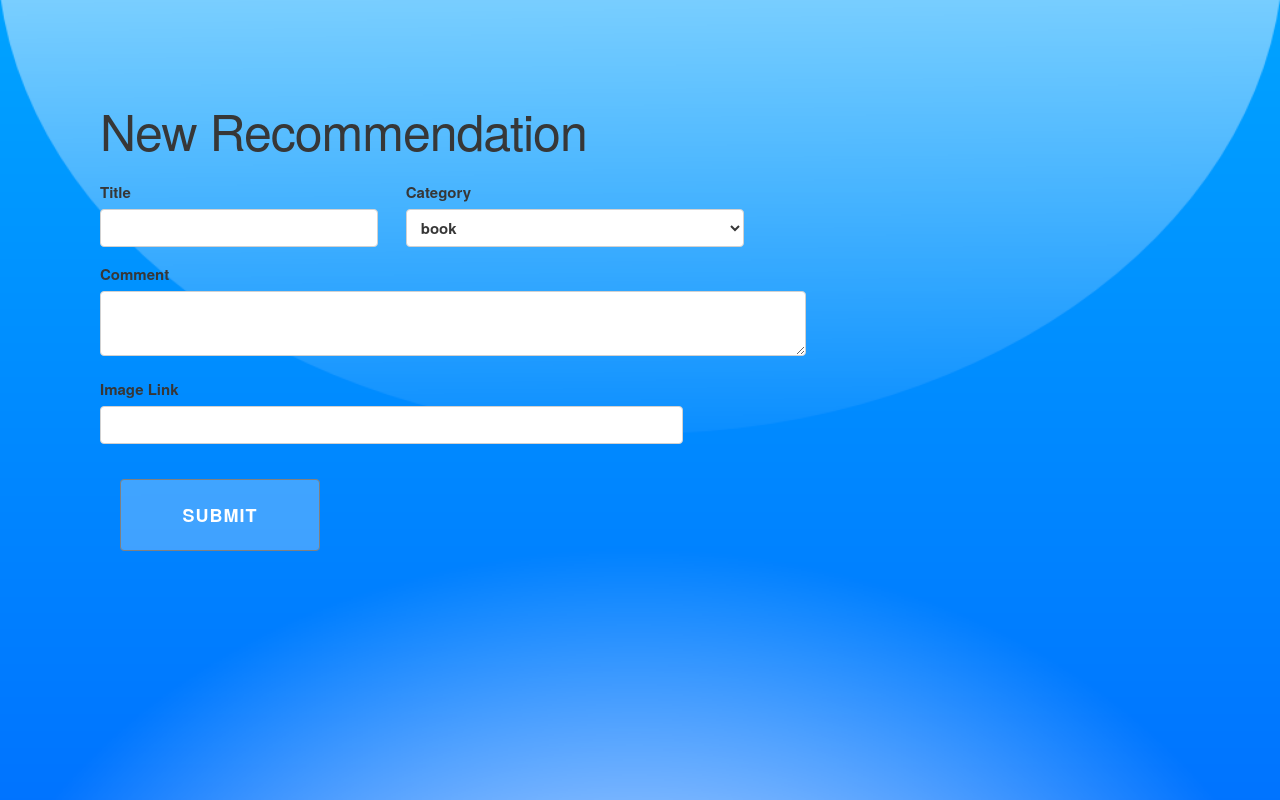
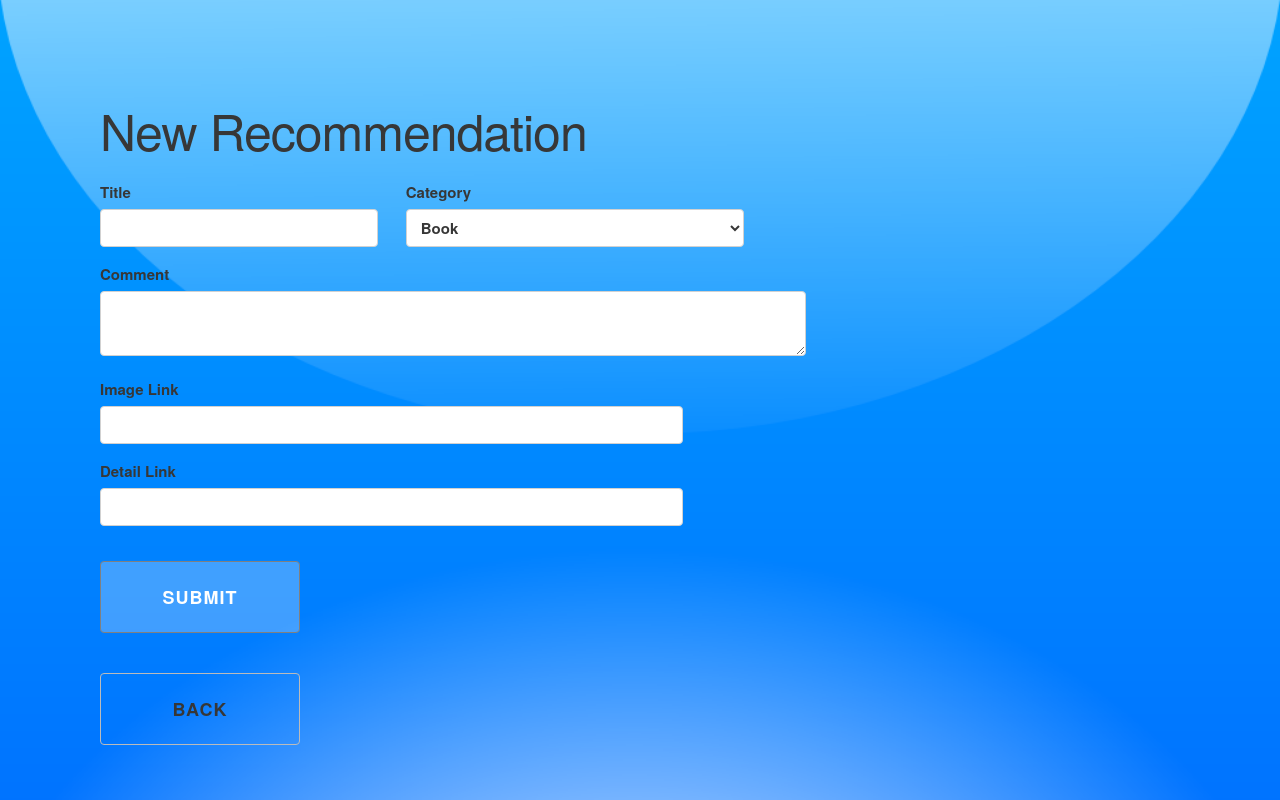
Before and after one commit to KentShikama/double-space, a Django app: page /recommendation/post/ in a window 1280 px wide. Run offline with Django 3.2, Linux system fonts and the light colour scheme; data comes from the database, SQL or seed files in the repository; parts of the project's set-up code (start-up, migrations or seed data) failed here and were passed over.

Commit message:
fix migration problems

```diff
--- a/recommendation/templates/base.html
+++ b/recommendation/templates/base.html
@@ -33,7 +33,5 @@
 <body>
   {% block bodyblock %}
   {% endblock %}
-
-
   <br>
 </body>
--- a/recommendation/templates/index.html
+++ b/recommendation/templates/index.html
@@ -11,6 +11,7 @@
 img {padding:10px;}
 .button-primary {width:40%;margin-left:20%;margin-bottom: 50px}
 .details {color: grey}
+.detail_link {color:rgb(10,10,10);}
 .offscreen {
   position: absolute;
   top: -30em;
@@ -39,7 +40,8 @@
 <span class="category">{{thread.category | upper}}</span>  | <span class="author">{{thread.poster.username}}</span> | <span class="time">{{thread.date}}</span><br>
 <a href="javascript:void()" class="details">Details</a>
 <p class="comment">{{thread.comment}}</p><br>
-{% if thread.image_link %} <img src="{{thread.image_link}}" class="image"> {% endif %} </li>
+{% if thread.image_link %} <img src="{{thread.image_link}}" class="image"> {% endif %}<br>
+{% if thread.detail_link %} <a href="{{thread.detail_link}}" class="detail_link">Click here for more</a>{% endif %} </li>
 </div>
 
 {% endfor %}
@@ -54,8 +56,10 @@
 <script>
 $('.comment').hide();
 $('.image').hide();
+$('.detail_link').hide();
 $('.details').click(function(){
 $('.details').show();
+$('.detail_link').hide();
 $('.comment').hide();
 $('.image').hide();
 $(this).hide();
--- a/recommendation/templates/post.html
+++ b/recommendation/templates/post.html
@@ -1,7 +1,7 @@
 {% extends "base.html" %}
 {% block titleblock %}
 <title>Post</title>
-<style> .button-primary{margin:20px;}
+<style> .button-primary{margin-top:20px;}
      </style>
 {% endblock %}
 
@@ -15,7 +15,7 @@
           <div class="row">
             <div class="five columns">
               <label for="titleF">Title</label>
-              <input class="u-full-width" type="text" name="title" id="titleF">
+              <input class="u-full-width" type="text" name="title" id="titleF" required="required">
             </div>
             <div class="six columns">
               <label for="categoryF">Category</label>
@@ -34,8 +34,23 @@
               <input class="u-full-width" type="url" name="img" id="imgF">
             </div>
           </div>
+          <div class="row">
+          <div class="ten columns">
+              <label for="detF" id="detFF">Detail Link</label>
+              <input class="u-full-width" type="url" name="det" id="detF">
+            </div>
+          </div>
+          <div class="row">
+            <div class="ten columns">
           <input class="button-primary" type="submit" value="Submit">
+        </div>
+        </div>
         </form>
       </div>
+              <div class="row">
+          <a href="/recommendation"><button id="back">Back</button></a>
+    </div>
  </div>
+
+
 {% endblock %}
--- a/recommendation/views.py
+++ b/recommendation/views.py
@@ -19,7 +19,8 @@
 		category = Category.objects.get(name = request.POST['category'])
 		comment = request.POST['comment']
 		image_link = request.POST['img']
-		thread = Thread(poster = request.user, comment=comment, title = title, category = category,image_link=image_link)
+		detail_link = request.POST['det']
+		thread = Thread(poster = request.user, comment=comment, title = title, category = category,image_link=image_link,detail_link=detail_link)
 		thread.save()
 		return redirect('/recommendation')
 
```
Also changed, not shown: db.sqlite3, recommendation/migrations/0001_initial.py.
